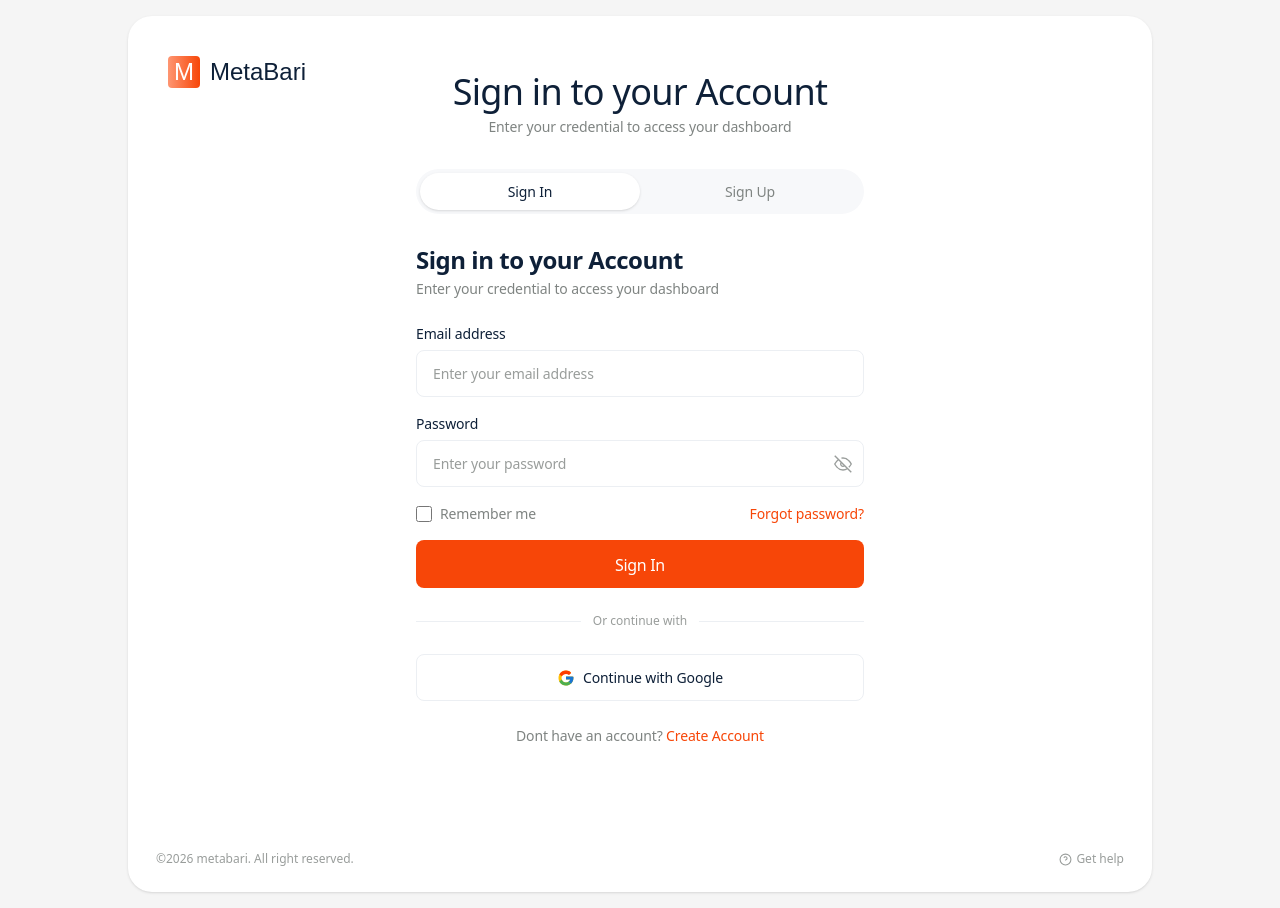
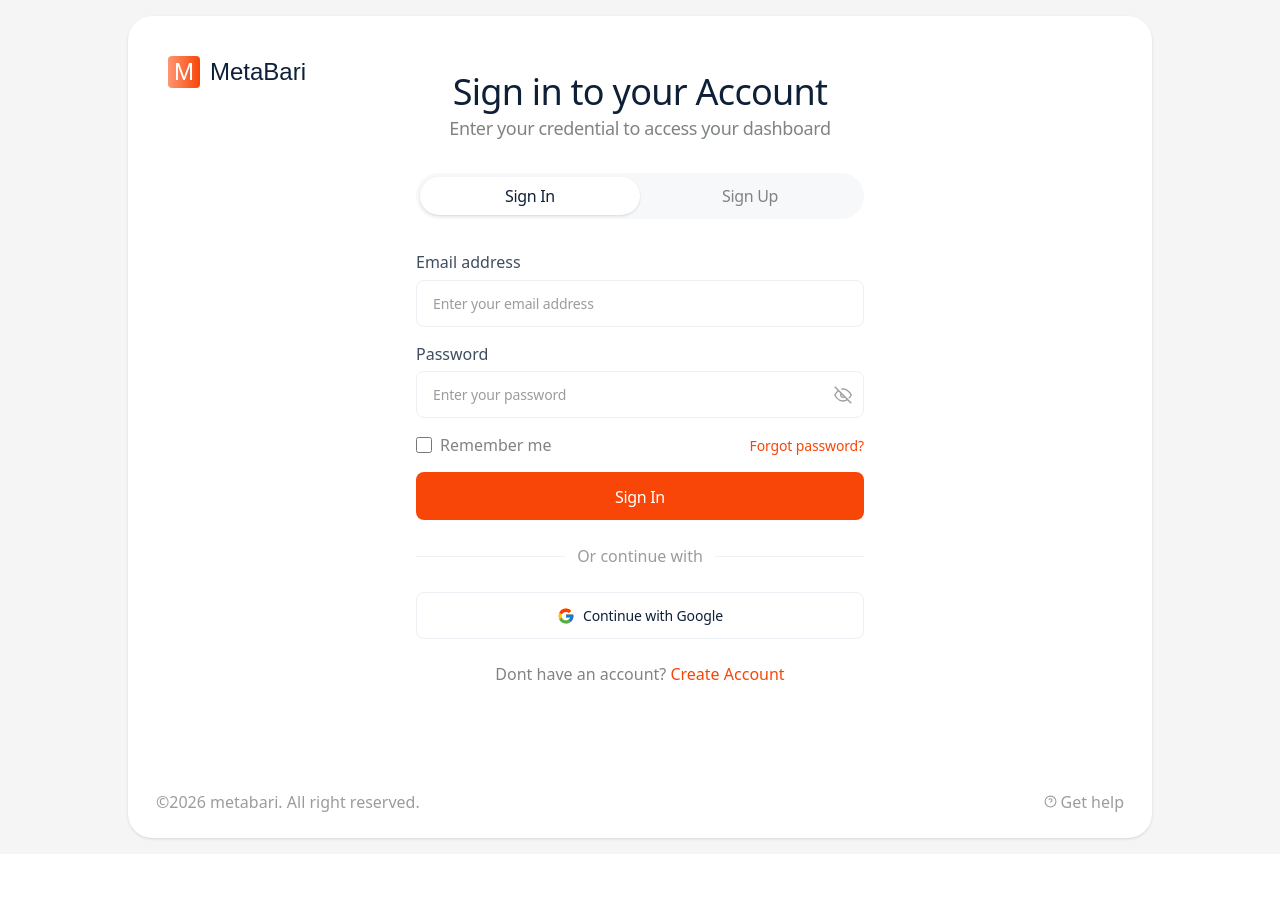
Before and after one commit to ads-fixter-FSD/adsfixter-crm, a Next.js app: page /auth/signin in a window 1280 px wide. After the commit the page ends 854 px from the top, so only its background shows below. Built offline with nearby package versions, Linux system fonts and the light colour scheme; a web font is replaced by a local one.

Commit message:
auth sign in ready to pixel perfect

```diff
--- a/src/app/auth/login/page.tsx
+++ b/src/app/auth/login/page.tsx
@@ -1,4 +1 @@
 export { default } from "@/app/auth/signin/page";
-
-
-// hhh
--- a/src/components/auth/AuthCard.tsx
+++ b/src/components/auth/AuthCard.tsx
@@ -30,14 +30,9 @@ export default function AuthCard({ defaultMode = "signin" }: AuthCardProps) {
       className="flex w-full max-w-md flex-col gap-8 overflow-hidden py-4"
     >
       <div className="text-center">
-        <h1
-          className="h5 font-medium text-primary-text-500"
-          style={{ color: "var(--color-primary-text-500)" }}
-        >
-          {COPY[mode].title}
-        </h1>
+        <h1 className="h5 font-medium text-primary-text">{COPY[mode].title}</h1>
         <p
-          className="body-sm-regular mt-1"
+          className="body-l-regular mt-1"
           style={{ color: "var(--color-subtext-500)" }}
         >
           {COPY[mode].subtitle}
--- a/src/components/auth/AuthFooter.tsx
+++ b/src/components/auth/AuthFooter.tsx
@@ -1,7 +1,7 @@
 export default function AuthFooter() {
   return (
     <div
-      className="body-xsm-regular flex items-center justify-between px-1"
+      className="/body-sm-regular flex items-center justify-between px-1"
       style={{ color: "var(--color-subtext-400)" }}
     >
       <span>©2026 metabari. All right reserved.</span>
--- a/src/components/auth/AuthTabs.tsx
+++ b/src/components/auth/AuthTabs.tsx
@@ -25,7 +25,7 @@ export default function AuthTabs({ mode, onChange }: AuthTabsProps) {
       <button
         type="button"
         onClick={() => onChange("signin")}
-        className="body-sm-medium relative z-10 rounded-full py-2 transition-colors"
+        className="body-medium relative z-10 rounded-full py-2 transition-colors"
         style={{
           color: mode === "signin" ? "var(--color-primary-text-500)" : "var(--color-subtext-500)",
         }}
@@ -35,7 +35,7 @@ export default function AuthTabs({ mode, onChange }: AuthTabsProps) {
       <button
         type="button"
         onClick={() => onChange("signup")}
-        className="body-sm-medium relative z-10 rounded-full py-2 transition-colors"
+        className="body-medium relative z-10 rounded-full py-2 transition-colors"
         style={{
           color: mode === "signup" ? "var(--color-primary-text-500)" : "var(--color-subtext-500)",
         }}
--- a/src/components/auth/SignInForm.tsx
+++ b/src/components/auth/SignInForm.tsx
@@ -43,14 +43,7 @@ export default function SignInForm({ onSwitchToSignUp }: SignInFormProps) {
 
   return (
     <div className="flex flex-col gap-6">
-      <div>
-        <h1 className="h6-semibold" style={{ color: "var(--color-primary-text-500)" }}>
-          Sign in to your Account
-        </h1>
-        <p className="body-sm-regular mt-1" style={{ color: "var(--color-subtext-500)" }}>
-          Enter your credential to access your dashboard
-        </p>
-      </div>
+
 
       <form onSubmit={handleSubmit} className="flex flex-col gap-4">
         <TextField
@@ -61,6 +54,7 @@ export default function SignInForm({ onSwitchToSignUp }: SignInFormProps) {
           value={email}
           onChange={setEmail}
           autoComplete="email"
+
         />
 
         <PasswordField
@@ -73,7 +67,7 @@ export default function SignInForm({ onSwitchToSignUp }: SignInFormProps) {
 
         <div className="flex items-center justify-between">
           <label
-            className="body-sm-regular flex items-center gap-2"
+            className="body-regular  flex items-center gap-2"
             style={{ color: "var(--color-subtext-500)" }}
           >
             <input
@@ -99,19 +93,18 @@ export default function SignInForm({ onSwitchToSignUp }: SignInFormProps) {
 
       <div className="flex items-center gap-3" style={{ color: "var(--color-subtext-400)" }}>
         <div className="h-px flex-1" style={{ background: "var(--color-line)" }} />
-        <span className="body-xsm-regular">Or continue with</span>
+        <span className="Body/body-regular ">Or continue with</span>
         <div className="h-px flex-1" style={{ background: "var(--color-line)" }} />
       </div>
 
       <GoogleButton />
 
-      <p className="body-sm-regular text-center" style={{ color: "var(--color-subtext-500)" }}>
+      <p className="body-regular text-center" style={{ color: "var(--color-subtext-500)" }}>
         Dont have an account?{" "}
         <button
           type="button"
           onClick={onSwitchToSignUp}
-          className="body-sm-medium"
-          style={{ color: "var(--color-primary)" }}
+          className="body-regular text-[#F74608]"
         >
           Create Account
         </button>
--- a/src/components/ui/PasswordField.tsx
+++ b/src/components/ui/PasswordField.tsx
@@ -25,8 +25,7 @@ export default function PasswordField({
     <div className="flex flex-col gap-1.5">
       <label
         htmlFor={id}
-        className="body-sm-medium"
-        style={{ color: "var(--color-primary-text-500)" }}
+        className="body-regular text-[#3E4D60]"
       >
         {label}
       </label>
--- a/src/components/ui/TextField.tsx
+++ b/src/components/ui/TextField.tsx
@@ -21,8 +21,7 @@ export default function TextField({
     <div className="flex flex-col gap-1.5">
       <label
         htmlFor={id}
-        className="body-sm-medium"
-        style={{ color: "var(--color-primary-text-500)" }}
+        className="body-regular text-[#3E4D60]"
       >
         {label}
       </label>
@@ -34,7 +33,7 @@ export default function TextField({
         value={value}
         autoComplete={autoComplete}
         onChange={(e) => onChange(e.target.value)}
-        className="body-sm-regular w-full rounded-lg px-4 py-3 outline-none transition-colors placeholder:text-[var(--color-subtext-400)]"
+        className="body-sm-regular w-full rounded-lg px-4 py-3 outline-none transition-colors placeholder:text-[var(--color-subtext-400)] "
         style={{
           border: "1px solid var(--color-line)",
           background: "var(--color-field)",
```
